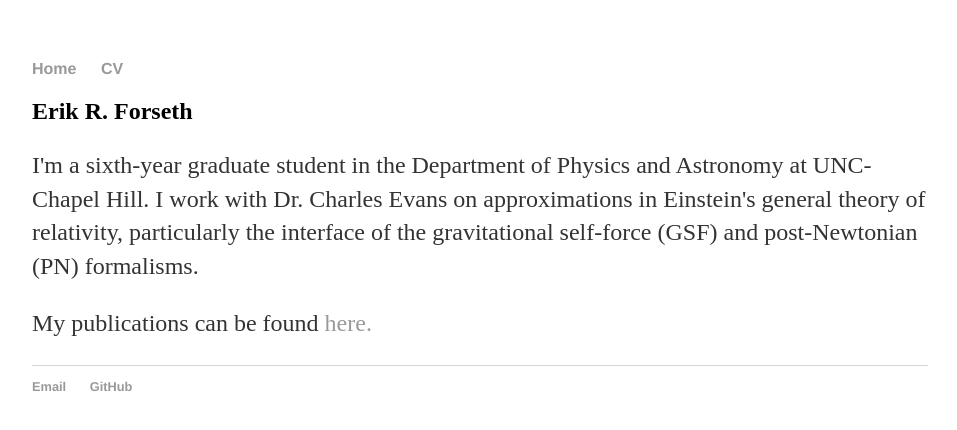
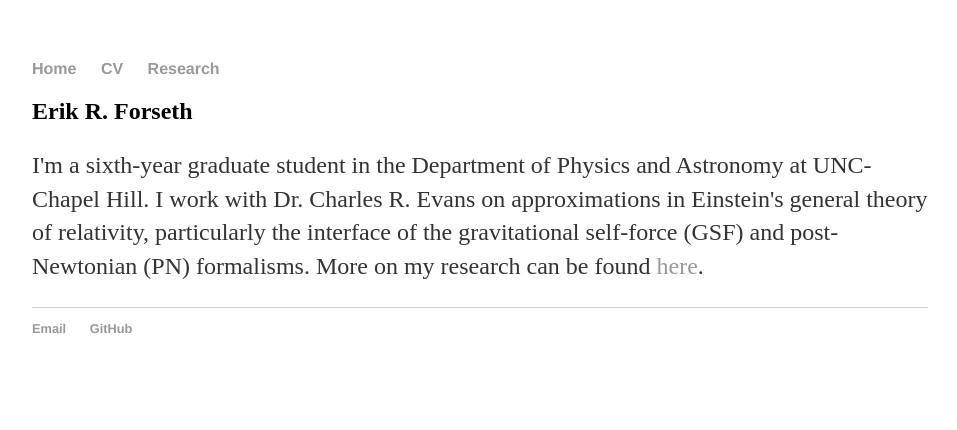
Before and after one commit to erikrforseth/erikrforseth.github.io, a Jekyll site: the page built from index.html, in a window 1280 px wide. Shown: the top 430 px of the page, without its empty margins (160-1117 px from the left). Built offline with Jekyll 4.4.1, drawn with Linux system fonts in a browser that asks for light colours.

Commit message:
Made research page.

```diff
--- a/_layouts/default.html
+++ b/_layouts/default.html
@@ -11,6 +11,7 @@
 	    		<ul>
 	        		<li><a href="/">Home</a></li>
 	        		<li><a href="/cv">CV</a></li>
+	        		<li><a href="/research">Research</a></li>
 	    		</ul>
 			</nav>
 			<div class="container">
--- a/index.html
+++ b/index.html
@@ -4,6 +4,6 @@
 ---
 <div class="blurb">
 	<h2>Erik R. Forseth</h2>
-	<p>I'm a sixth-year graduate student in the Department of Physics and Astronomy at UNC-Chapel Hill. I work with Dr. Charles Evans on approximations in Einstein's general theory of relativity, particularly the interface of the gravitational self-force (GSF) and post-Newtonian (PN) formalisms.</p>
-	<p>My publications can be found <a href="http://arxiv.org/find/gr-qc/1/au:+Forseth_E/0/1/0/all/0/1">here.</a></p>
+	<p>I'm a sixth-year graduate student in the Department of Physics and Astronomy at UNC-Chapel Hill. I work with Dr. Charles R. Evans on approximations in Einstein's general theory of relativity, particularly the interface of the gravitational self-force (GSF) and post-Newtonian (PN) formalisms. More on my research can be found <a href="
+/research">here</a>.</p>
 </div><!-- /.blurb -->
```
Also changed, not shown: research/index.html (added, +21 -0 lines), research/geodesic.png (added).
